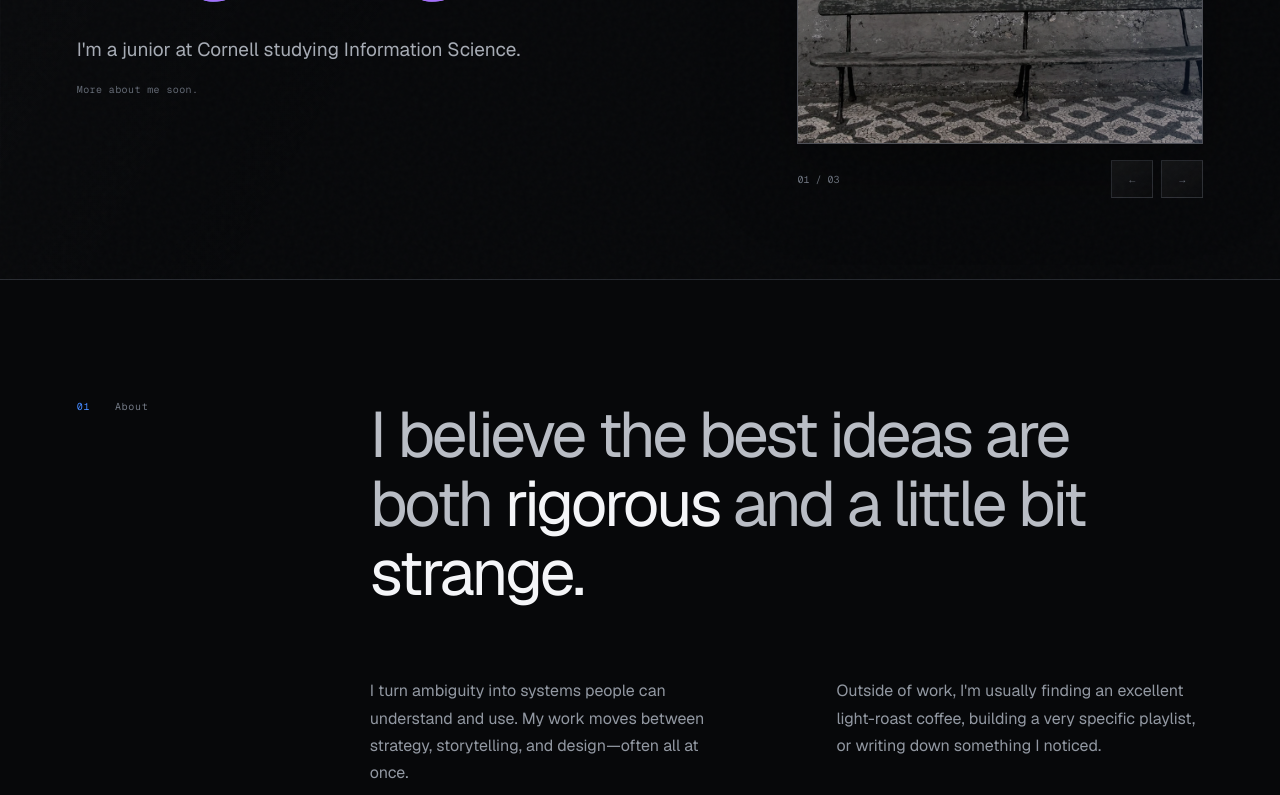
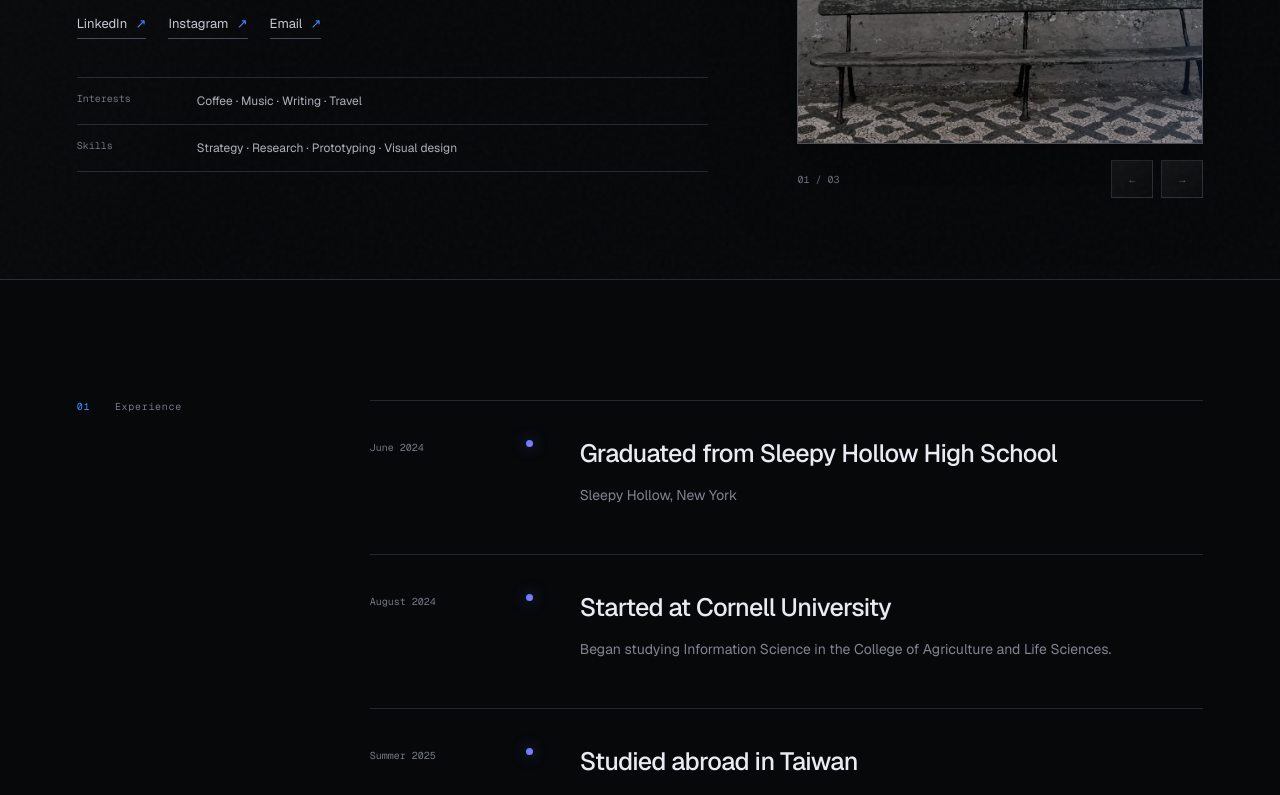
Before and after one commit to nysdey/personal-website, a Next.js app: page / in a window 1280 px wide. Shown: the part 520-1315 px from the top of the page. Built offline with nearby package versions, Linux system fonts and the light colour scheme.

Commit message:
Add profile details and experience timeline

```diff
--- a/app/globals.css
+++ b/app/globals.css
@@ -38,13 +38,20 @@ main { min-height: 100vh; overflow: hidden; }
 @keyframes enter { from { opacity: 0; transform: translateY(12px); } }
 
 .hero { min-height: calc(100vh - 76px); position: relative; padding: 5vw 6vw; display: grid; grid-template-columns: minmax(0, 1.12fr) minmax(340px, .72fr); gap: 7vw; align-items: center; border-bottom: 1px solid var(--line); background: linear-gradient(120deg,rgba(255,255,255,.02),transparent 42%); }
-.hero::before, .collection-hero::before { content: ""; position: absolute; inset: 0; pointer-events: none; background-image: linear-gradient(var(--line) 1px,transparent 1px),linear-gradient(90deg,var(--line) 1px,transparent 1px); background-size: 25% 100%,100% 100%; opacity: .2; mask-image: linear-gradient(to bottom,transparent,#000 35%,transparent); }
+.collection-hero::before { content: ""; position: absolute; inset: 0; pointer-events: none; background-image: linear-gradient(var(--line) 1px,transparent 1px),linear-gradient(90deg,var(--line) 1px,transparent 1px); background-size: 25% 100%,100% 100%; opacity: .2; mask-image: linear-gradient(to bottom,transparent,#000 35%,transparent); }
 .hero-intro { position: relative; z-index: 2; }
 .hero-kicker { font: 11px var(--font-geist-mono); letter-spacing: .06em; color: #9aa1ad; margin-bottom: 30px; }
 h1 { margin: 0; position: relative; z-index: 2; font-size: clamp(60px,9vw,148px); line-height: .85; letter-spacing: -.075em; font-weight: 500; background: linear-gradient(110deg,#fff 12%,#9da2ac 48%,#fafbff 65%,#757a84 92%); -webkit-background-clip: text; color: transparent; }
 h1 em { font-family: Georgia, serif; font-weight: 400; color: var(--violet); background: linear-gradient(110deg,var(--blue),#d0b9ff 55%,var(--violet)); -webkit-background-clip: text; font-style: italic; }
 .hero-intro > p { color: #a7acb5; font-size: 19px; line-height: 1.55; margin: 52px 0 0; max-width: 520px; }
-.hero-footnote { margin-top: 18px; color: #626873; font: 10px var(--font-geist-mono); letter-spacing: .04em; }
+.social-links { display: flex; flex-wrap: wrap; gap: 22px; margin-top: 26px; }
+.social-links a { color: #c7cbd3; text-decoration: none; font-size: 13px; padding-bottom: 5px; border-bottom: 1px solid #454b56; transition: color .2s, border-color .2s; }
+.social-links a:hover { color: #fff; border-color: var(--blue); }
+.social-links a span { color: var(--blue); margin-left: 5px; }
+.quick-facts { margin: 38px 0 0; max-width: 640px; border-top: 1px solid var(--line); }
+.quick-facts div { display: grid; grid-template-columns: 105px 1fr; gap: 15px; padding: 14px 0; border-bottom: 1px solid var(--line); }
+.quick-facts dt { color: #6f7580; font: 10px var(--font-geist-mono); }
+.quick-facts dd { margin: 0; color: #acb1ba; font-size: 12px; line-height: 1.5; }
 .photo-carousel { position: relative; z-index: 2; width: 100%; max-width: 520px; justify-self: end; }
 .photo-frame { position: relative; aspect-ratio: 4 / 5; overflow: hidden; border: 1px solid rgba(235,240,255,.26); background: #15171c; box-shadow: 0 24px 80px rgba(0,0,0,.38); }
 .photo-frame::after { content: ""; position: absolute; inset: 0; background: linear-gradient(125deg,rgba(255,255,255,.16),transparent 25%,transparent 70%,rgba(69,137,255,.12)); pointer-events: none; mix-blend-mode: screen; }
@@ -56,13 +63,20 @@ h1 em { font-family: Georgia, serif; font-weight: 400; color: var(--violet); bac
 .carousel-controls button { width: 42px; height: 38px; border: 1px solid var(--line); background: linear-gradient(145deg,rgba(255,255,255,.07),rgba(255,255,255,.015)); cursor: pointer; transition: border-color .2s, color .2s; }
 .carousel-controls button:hover { border-color: #727986; color: #fff; }
 
-.profile-section, .dispatches { display: grid; grid-template-columns: 26% 1fr; padding: 120px 6vw; border-bottom: 1px solid var(--line); }
+.profile-section, .dispatches, .experience-section { display: grid; grid-template-columns: 26% 1fr; padding: 120px 6vw; border-bottom: 1px solid var(--line); }
 .section-label { font: 10px var(--font-geist-mono); letter-spacing: .07em; color: #737985; }
 .section-label span { color: var(--blue); margin-right: 18px; }
 .profile-copy { max-width: 960px; }
 .lead { font-size: clamp(34px,5vw,72px); line-height: 1.08; letter-spacing: -.045em; margin: 0 0 70px; color: #b9bdc5; }
 .lead span { color: #f4f5f8; }
 .profile-columns { display: grid; grid-template-columns: 1fr 1fr; gap: 12%; color: #9298a2; line-height: 1.7; font-size: 16px; }
+.timeline { border-top: 1px solid var(--line); }
+.timeline-item { display: grid; grid-template-columns: 170px 1fr; gap: 40px; min-height: 154px; padding: 34px 0; border-bottom: 1px solid var(--line); position: relative; transition: padding-left .25s, background .25s; }
+.timeline-item::before { content: ""; position: absolute; left: 156px; top: 39px; width: 7px; height: 7px; border-radius: 50%; background: linear-gradient(135deg,var(--blue),var(--violet)); box-shadow: 0 0 14px rgba(69,137,255,.5); }
+.timeline-item:hover { padding-left: 12px; background: linear-gradient(90deg,rgba(69,137,255,.055),transparent 65%); }
+.timeline-item time { color: #747a85; font: 10px var(--font-geist-mono); padding-top: 6px; }
+.timeline-item h2 { margin: 0 0 12px; font-size: 25px; font-weight: 500; letter-spacing: -.025em; }
+.timeline-item p { color: #7f858f; line-height: 1.55; margin: 0; max-width: 620px; font-size: 14px; }
 .text-link { border: 0; border-bottom: 1px solid #696f7a; background: transparent; margin-top: 40px; padding: 0 0 9px; cursor: pointer; }
 .text-link span { color: var(--blue); margin-left: 20px; }
 .signal-grid { display: grid; grid-template-columns: repeat(3,1fr); border: 1px solid var(--line); }
@@ -144,7 +158,7 @@ footer a span { color: var(--blue); margin-left: 10px; }
   .menu-button span { width: 20px; height: 1px; background: #bbb; }
   .hero { min-height: auto; padding: 90px 6vw; grid-template-columns: 1fr 40%; }
   .hero h1 { font-size: clamp(58px,12vw,100px); margin-top: 25px; }
-  .profile-section, .dispatches { grid-template-columns: 1fr; gap: 55px; padding: 85px 6vw; }
+  .profile-section, .dispatches, .experience-section { grid-template-columns: 1fr; gap: 55px; padding: 85px 6vw; }
   .collection-hero { grid-template-columns: 12% 1fr; min-height: 500px; }
   .collection-hero > p { grid-column: 2; margin-top: 35px; }
   .project-card { grid-template-columns: 1fr; }
@@ -161,6 +175,9 @@ footer a span { color: var(--blue); margin-left: 10px; }
   .hero h1 { font-size: 15.2vw; line-height: .9; }
   .hero-intro > p { font-size: 16px; margin-top: 38px; }
   .photo-carousel { justify-self: stretch; max-width: none; }
+  .quick-facts div { grid-template-columns: 82px 1fr; }
+  .timeline-item { grid-template-columns: 1fr; gap: 14px; padding: 28px 0; }
+  .timeline-item::before { display: none; }
   .profile-columns, .signal-grid { grid-template-columns: 1fr; }
   .signal-card { min-height: 190px; border-right: 0; border-bottom: 1px solid var(--line); }
   .signal-card small { margin-top: 45px; }
--- a/app/page.tsx
+++ b/app/page.tsx
@@ -140,7 +140,21 @@ function About({ onNavigate }: { onNavigate: (tab: Tab) => void }) {
           <div className="hero-kicker">About me · Based in Ithaca and New York</div>
           <h1>Hi, my name<br />is <em>Sydney.</em></h1>
           <p>I&apos;m a junior at Cornell studying Information Science.</p>
-          <div className="hero-footnote">More about me soon.</div>
+          <div className="social-links" aria-label="Social links">
+            <a href="https://www.linkedin.com" target="_blank" rel="noreferrer">LinkedIn <Arrow /></a>
+            <a href="https://www.instagram.com" target="_blank" rel="noreferrer">Instagram <Arrow /></a>
+            <a href="mailto:hello@sydneychin.com">Email <Arrow /></a>
+          </div>
+          <dl className="quick-facts">
+            <div>
+              <dt>Interests</dt>
+              <dd>Coffee · Music · Writing · Travel</dd>
+            </div>
+            <div>
+              <dt>Skills</dt>
+              <dd>Strategy · Research · Prototyping · Visual design</dd>
+            </div>
+          </dl>
         </div>
         <div className="photo-carousel" aria-roledescription="carousel" aria-label="Photo placeholders">
           <div className="photo-frame">
@@ -164,8 +178,30 @@ function About({ onNavigate }: { onNavigate: (tab: Tab) => void }) {
         </div>
       </section>
 
+      <section className="experience-section">
+        <div className="section-label"><span>01</span> Experience</div>
+        <div className="timeline">
+          {[
+            ["June 2024", "Graduated from Sleepy Hollow High School", "Sleepy Hollow, New York"],
+            ["August 2024", "Started at Cornell University", "Began studying Information Science in the College of Agriculture and Life Sciences."],
+            ["Summer 2025", "Studied abroad in Taiwan", "Spent the summer learning and living abroad."],
+            ["August 2025", "Began sophomore year at Cornell", "Continued exploring technology, design, and human behavior."],
+            ["Summer 2026", "Interned at IBM", "Worked on strategy and design projects. More details coming soon."],
+            ["August 2026", "Beginning junior year at Cornell", "The next chapter—still in progress."],
+          ].map(([date, title, description]) => (
+            <article className="timeline-item" key={date}>
+              <time>{date}</time>
+              <div>
+                <h2>{title}</h2>
+                <p>{description}</p>
+              </div>
+            </article>
+          ))}
+        </div>
+      </section>
+
       <section className="profile-section">
-        <div className="section-label"><span>01</span> About</div>
+        <div className="section-label"><span>02</span> About</div>
         <div className="profile-copy">
           <p className="lead">I believe the best ideas are both <span>rigorous</span> and a little bit <span>strange.</span></p>
           <div className="profile-columns">
@@ -177,7 +213,7 @@ function About({ onNavigate }: { onNavigate: (tab: Tab) => void }) {
       </section>
 
       <section className="dispatches">
-        <div className="section-label"><span>02</span> Current signals</div>
+        <div className="section-label"><span>03</span> Current signals</div>
         <div className="signal-grid">
           {[
             ["Thinking about", "How play changes the way adults learn."],
```
